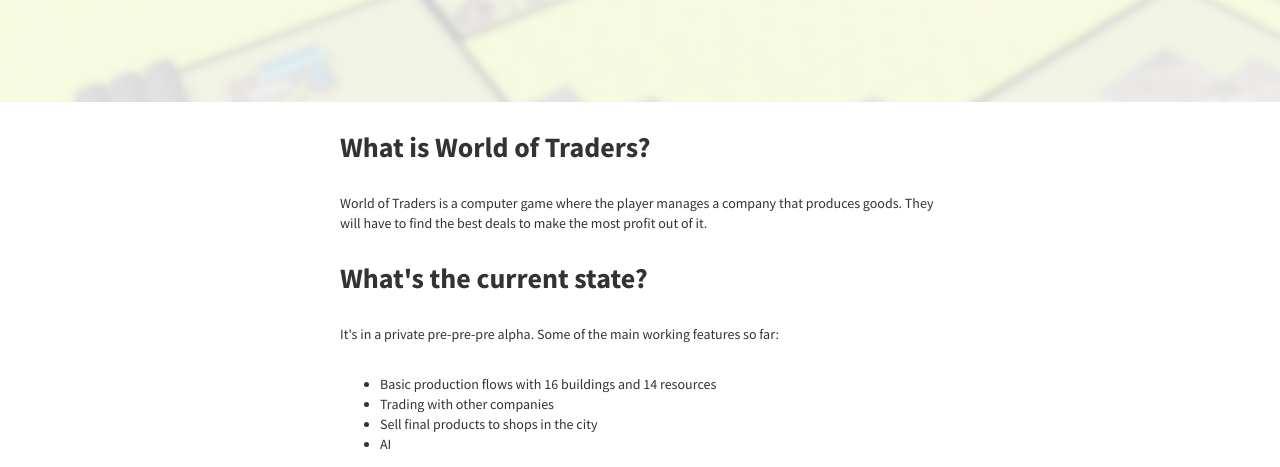
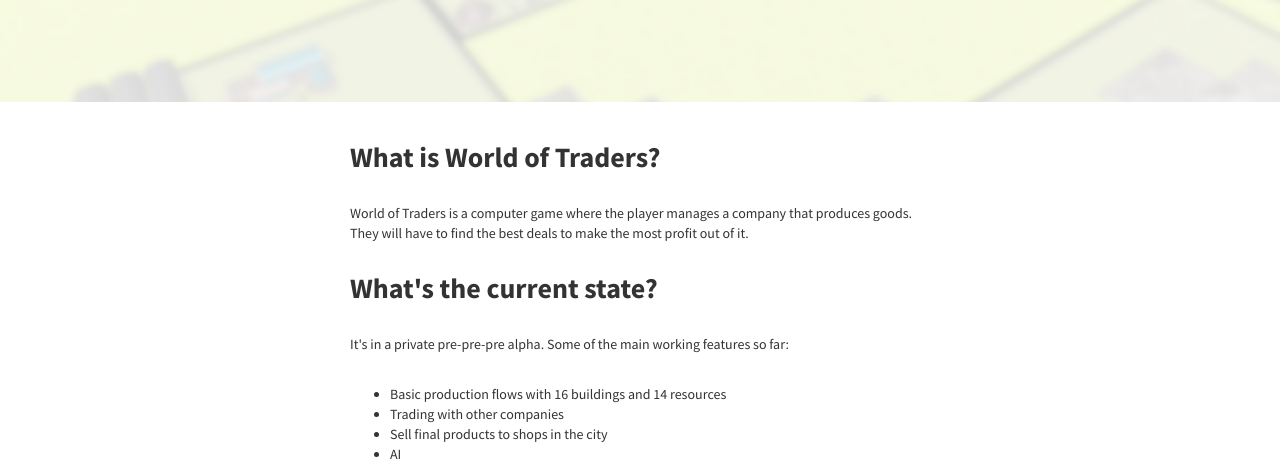
Before and after one commit to worldoftraders/web, a plain HTML site: page index.html in a window 1280 px wide. Shown: the part 298-765 px from the top of the page. Drawn offline with nearby package versions, Linux system fonts and the light colour scheme.

Commit message:
Resizeable content

```diff
--- a/css/style.css
+++ b/css/style.css
@@ -65,8 +65,9 @@ hr.small {
 /* Main */
 
 .main {
-    width: 600px;
+    max-width: 600px;
     margin: 0 auto;
+    padding: 10px;
 }
 
 .main h4 {
```
